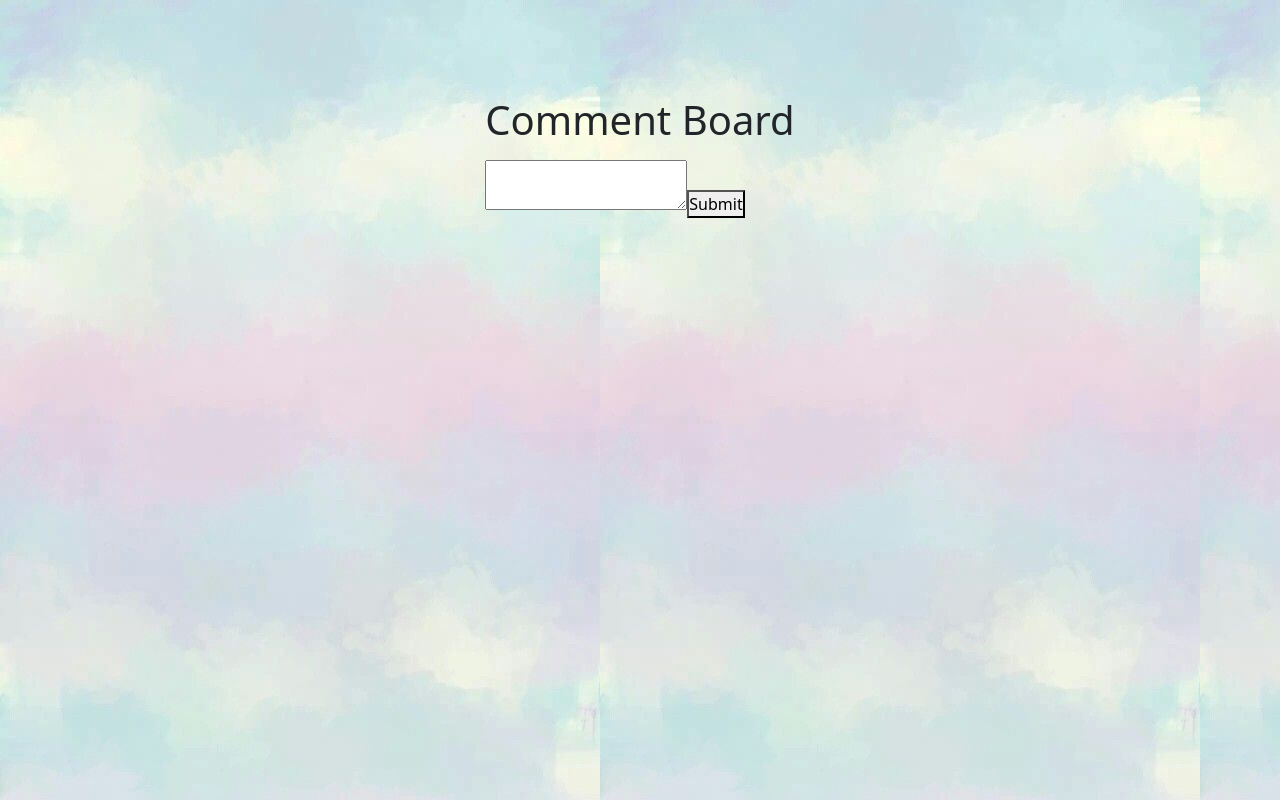
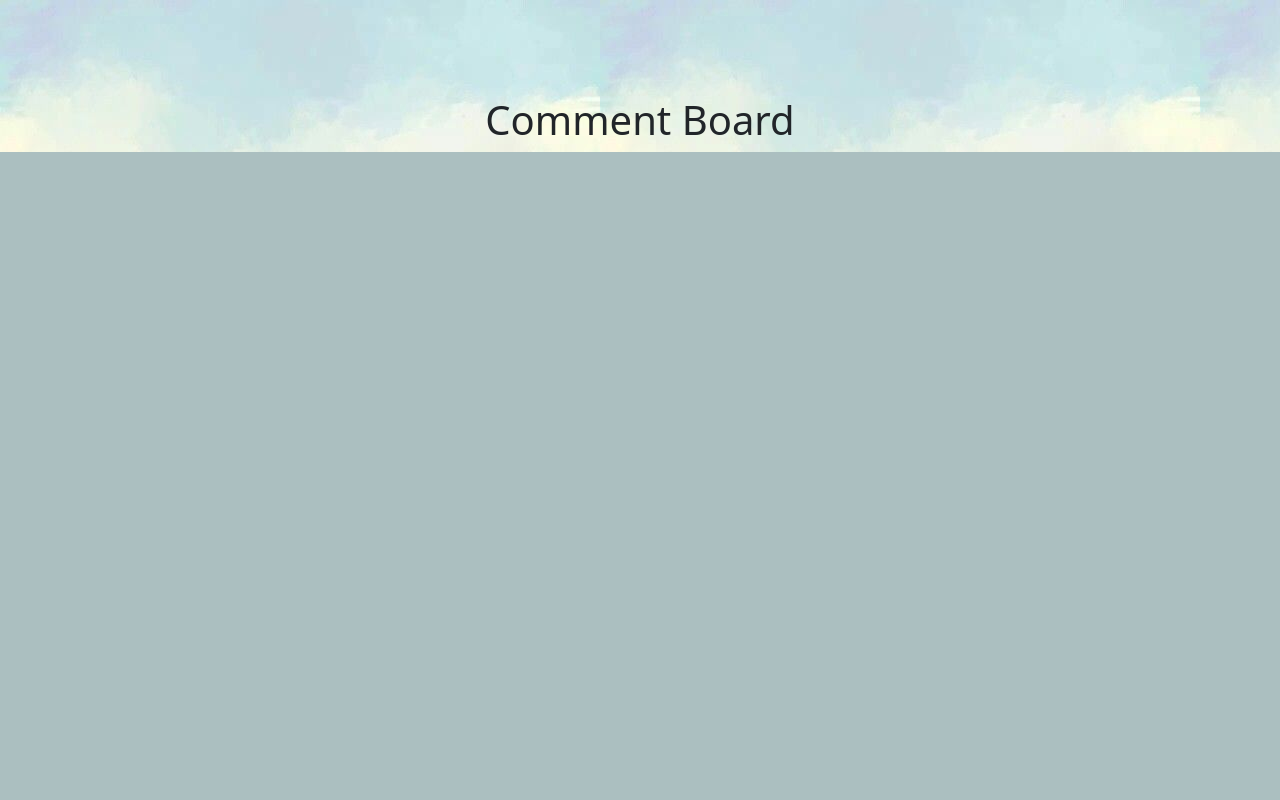
Before and after one commit to pabonhomme/NavalWar, a Next.js app in the folder naval_war_gui/: page /CommentSection in a window 1280 px wide. Shown: the top 800 px of the page. Built offline with nearby package versions, Linux system fonts and the light colour scheme.

Commit message:
commentversion1

```diff
--- a/naval_war_gui/pages/CommentSection.css
+++ /dev/null
@@ -1,11 +0,0 @@
-.Board{
-    flex-direction: column;
-    align-items: center;
-    justify-content: center;
-}
-
-.WriteComment{
-    flex-direction: column;
-    align-items: center;
-    justify-self:end;
-}
--- a/naval_war_gui/pages/CommentSection.js
+++ b/naval_war_gui/pages/CommentSection.js
@@ -35,17 +35,18 @@ const CommentBoard = () => {
     <main className={styles.mainmanu}>
     <div className={styles.container}>
       <h1 className={styles.title}>Comment Board</h1>
-    <div class="board">
-      <ul className={styles.commentsList}>
+    </div>
+    <div className={styles.CommentBoard}>
+      <ul className={styles.ulcomment}>
         {comments.map((comment, index) => (
-          <li key={index} className={styles.comment}>
+          <li key={index} className={styles.comment} >
             {comment}
           </li>
         ))}
       </ul>
     </div>
 
-    <div class="WriteComment">
+    <div className={styles.WriteComment}>
       <form className={styles.newCommentForm} onSubmit={handleCommentSubmit}>
         <textarea
           className={styles.textarea}
@@ -58,7 +59,6 @@ const CommentBoard = () => {
       </form>
       </div>
 
-    </div>
     </main>
   );
 };
--- a/naval_war_gui/pages/registration/login.js
+++ b/naval_war_gui/pages/registration/login.js
@@ -22,7 +22,7 @@ import Link from "next/link";
 import { useState } from "react";
 import 'bootstrap/dist/css/bootstrap.css';
 import styles from '../../styles/Home.module.css';
-import 'CommentSection.css'
+
 
 import User from "./addUser.js";
 
--- a/naval_war_gui/styles/Home.module.css
+++ b/naval_war_gui/styles/Home.module.css
@@ -1,11 +1,54 @@
 .main {
+  display: flex;
+  flex-direction: column;
+  justify-content: space-between;
+  align-items: center;
+  padding: 6 px;
+  min-height: 100vh;
+  background-color:#ffffff70;
+}
+
+.commentsList {
+  list-style: none;
+  padding: 0;
+  text-align: left;
+}
+
+.newCommentForm {
+  margin-top: 20px;
+  display: flex;
+  flex-direction: column;
+  align-items: flex-start;
+  bottom: 0;
+}
+
+.ulcomment{
+  display: flex;
+  flex-direction: column;
+  align-items: start;
+  justify-self: start;
+  margin-left: 1 px;
+  margin-top: -74px;
+  justify-content: flex-start;
+  align-content: start;
+}
+
+.CommentBoard{
   display: flex;
   flex-direction: column;
   justify-content: space-between;
   align-items: center;
   padding: 6rem;
   min-height: 100vh;
+  width: 400vh;
   background-color: #abbfc0;
+}
+
+.WriteComment{
+  flex-direction: column;
+  align-items: center;
+  justify-self:end;
+  margin-bottom: 1 px;
 }
 
 .mainmanu {
```
Also changed, not shown: naval_war_gui/pages/index.tsx (+4 -4 lines).
